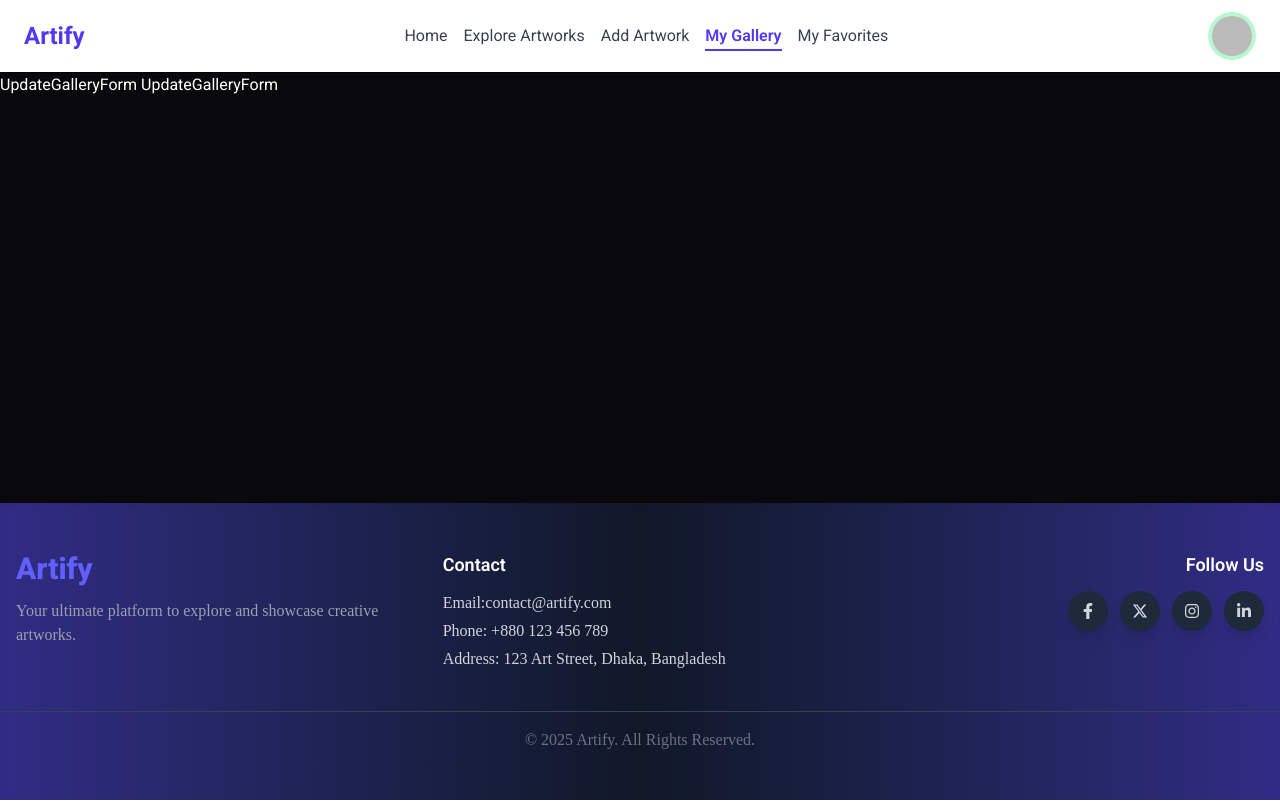
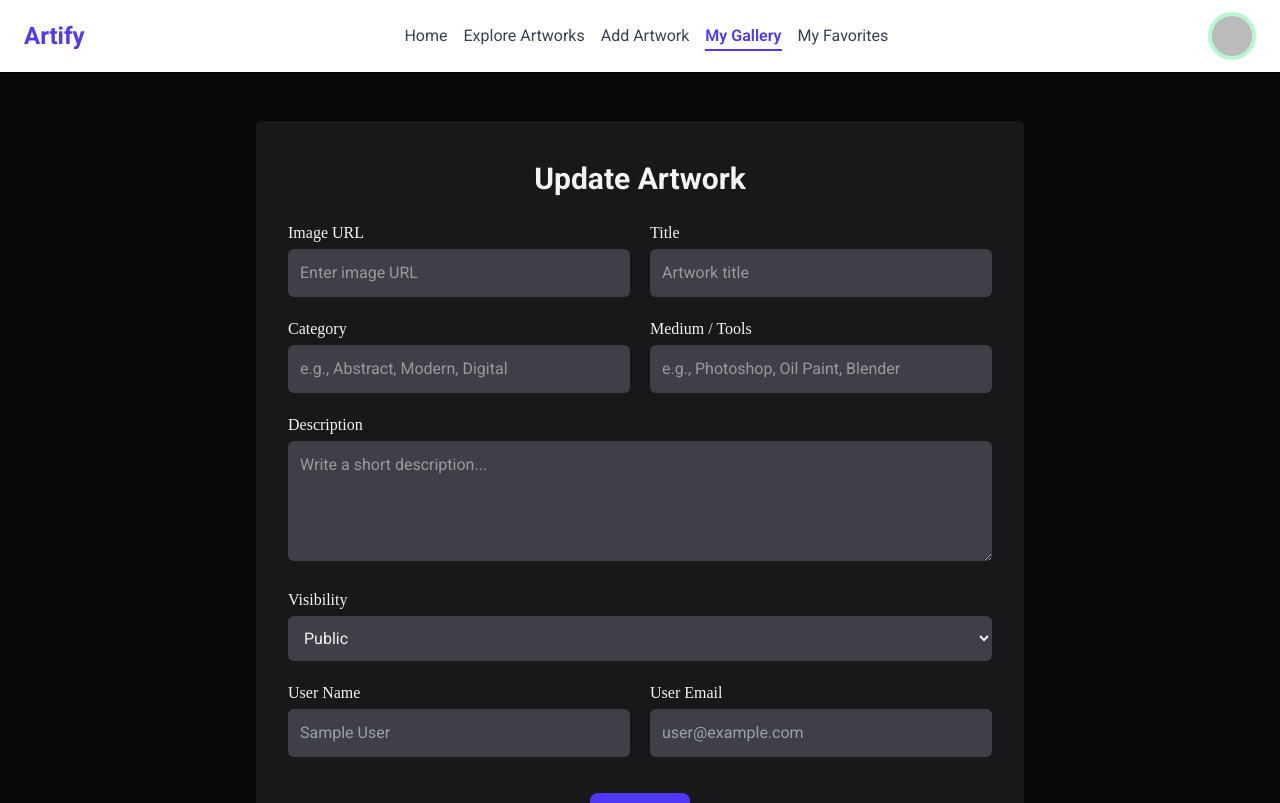
Before and after one commit to mdhasanmahamud-dev/Assignment_10_Artify_Client, a React (Vite) app: page /my-gallery/edit/1 in a window 1280 px wide. Shown: the top 803 px of the page. Built offline with nearby package versions, Linux system fonts and the light colour scheme; no server answers; sample sign-in values are in the browser's storage; a web font is replaced by a local one.

Commit message:
add update artwork functionality

```diff
--- a/src/context/ArtWorkProvider.jsx
+++ b/src/context/ArtWorkProvider.jsx
@@ -14,6 +14,7 @@ const ArtWorkProvider = ({ children }) => {
   const [likeLoading, setLikeLoading] = useState(false);
   const [galleryLoading, setGalleryLoading] = useState(false);
   const [deleteLoading, setDeleteLoading] = useState(false);
+  const [updateLoading, setUpdateLoading] = useState(false);
   //Data States
   const [latestArtworks, setLatestArtworks] = useState([]);
   const [publicArtworks, setPublicArtworks] = useState([]);
@@ -155,6 +156,34 @@ const ArtWorkProvider = ({ children }) => {
     }
   };
 
+  //Update Art work
+  const updateArtWork = async (id, updatedData) => {
+    setUpdateLoading(true);
+    try {
+      const response = await apiClient.put(`/my-gallery/${id}`, updatedData);
+      console.log(response)
+      if (response.data.success) {
+        setMyGallery((prev) =>
+          prev.map((art) => (art._id === id ? response.data.data : art))
+        );
+        Swal.fire({
+          title: "Updated!",
+          text: "Your artwork has been updated successfully.",
+          icon: "success",
+        });
+      }
+    } catch (error) {
+      console.log(error);
+      Swal.fire({
+        title: "Error!",
+        text: "Something went wrong while updating.",
+        icon: "error",
+      });
+    } finally {
+      setUpdateLoading(false);
+    }
+  };
+
   const artInfo = {
     ////////loading////////////
     latestArtWorkLoading,
@@ -163,6 +192,7 @@ const ArtWorkProvider = ({ children }) => {
     artDetailLoading,
     galleryLoading,
     deleteLoading,
+    updateLoading,
     ///////////state data/////////////
     latestArtworks,
     publicArtworks,
@@ -176,6 +206,7 @@ const ArtWorkProvider = ({ children }) => {
     increaseLike,
     fetchMyGallery,
     deleteArtFromGallery,
+    updateArtWork,
   };
   return (
     <ArtWorkContext.Provider value={artInfo}>
--- a/src/pages/MyGallery/UpdateGallery/UpdateGallery.jsx
+++ b/src/pages/MyGallery/UpdateGallery/UpdateGallery.jsx
@@ -1,10 +1,7 @@
-import { useParams } from "react-router";
 import UpdateGalleryForm from "../UpdateGalleryForm/UpdateGalleryForm";
-
 const UpdateGallery = () => {
-
   return (
-    <div className="text-white">
+    <div>
       <UpdateGalleryForm />
     </div>
   );
--- a/src/pages/MyGallery/UpdateGalleryForm/UpdateGalleryForm.jsx
+++ b/src/pages/MyGallery/UpdateGalleryForm/UpdateGalleryForm.jsx
@@ -1,8 +1,202 @@
+import { useForm } from "react-hook-form";
+import { useEffect } from "react";
 import { useParams } from "react-router";
+import useUserHook from "../../../hooks/useUserHook";
+import useArtWorkHook from "../../../hooks/useArtWorkHook";
+
 const UpdateGalleryForm = () => {
   const { id } = useParams();
-  console.log(id);
-  return <div className="text-white">UpdateGalleryForm UpdateGalleryForm</div>;
+  const { user } = useUserHook();
+  const { artworkDetail, fetchArtworkDetails, updateArtWork, updateLoading } =
+    useArtWorkHook();
+
+  const {
+    register,
+    handleSubmit,
+    reset,
+    formState: { errors },
+  } = useForm({
+    defaultValues: {
+      imageUrl: "",
+      title: "",
+      category: "",
+      medium: "",
+      description: "",
+      visibility: "public",
+    },
+  });
+
+  useEffect(() => {
+    fetchArtworkDetails(id);
+  }, [id]);
+
+  useEffect(() => {
+    if (artworkDetail) {
+      reset({
+        imageUrl: artworkDetail.imageUrl || "",
+        title: artworkDetail.title || "",
+        category: artworkDetail.category || "",
+        medium: artworkDetail.medium || "",
+        description: artworkDetail.description || "",
+        visibility: artworkDetail.visibility || "public",
+      });
+    }
+  }, [artworkDetail, reset]);
+
+  const onSubmit = async (data) => {
+    try {
+      await updateArtWork(id, data);
+    } catch (error) {
+      console.error("Failed to update artwork:", error);
+    }
+  };
+
+  return (
+    <div className="max-w-xs md:max-w-2xl lg:max-w-3xl mx-auto bg-zinc-900 text-gray-100 p-8 my-12 rounded-md py-10">
+      <h2 className="text-3xl font-bold text-center mb-6">Update Artwork</h2>
+
+      <form onSubmit={handleSubmit(onSubmit)} className="space-y-5">
+        {/* Image URL & Title */}
+        <div className="grid grid-cols-1 md:grid-cols-2 gap-5">
+          <div>
+            <label className="block mb-1">Image URL</label>
+            <input
+              type="text"
+              placeholder="Enter image URL"
+              {...register("imageUrl", { required: "Image URL is required" })}
+              className="w-full p-3 rounded-md bg-zinc-700 focus:outline-none focus:ring-2 focus:ring-indigo-500"
+            />
+            {errors.imageUrl && (
+              <p className="text-red-400 text-sm mt-1">
+                {errors.imageUrl.message}
+              </p>
+            )}
+          </div>
+
+          <div>
+            <label className="block mb-1">Title</label>
+            <input
+              type="text"
+              placeholder="Artwork title"
+              {...register("title", { required: "Title is required" })}
+              className="w-full p-3 rounded-md bg-zinc-700 focus:outline-none focus:ring-2 focus:ring-indigo-500"
+            />
+            {errors.title && (
+              <p className="text-red-400 text-sm mt-1">
+                {errors.title.message}
+              </p>
+            )}
+          </div>
+        </div>
+
+        {/* Category & Medium */}
+        <div className="grid grid-cols-1 md:grid-cols-2 gap-5">
+          <div>
+            <label className="block mb-1">Category</label>
+            <input
+              type="text"
+              placeholder="e.g., Abstract, Modern, Digital"
+              {...register("category", { required: "Category is required" })}
+              className="w-full p-3 rounded-md bg-zinc-700 focus:outline-none focus:ring-2 focus:ring-indigo-500"
+            />
+            {errors.category && (
+              <p className="text-red-400 text-sm mt-1">
+                {errors.category.message}
+              </p>
+            )}
+          </div>
+
+          <div>
+            <label className="block mb-1">Medium / Tools</label>
+            <input
+              type="text"
+              placeholder="e.g., Photoshop, Oil Paint, Blender"
+              {...register("medium", { required: "Medium/Tools is required" })}
+              className="w-full p-3 rounded-md bg-zinc-700 focus:outline-none focus:ring-2 focus:ring-indigo-500"
+            />
+            {errors.medium && (
+              <p className="text-red-400 text-sm mt-1">
+                {errors.medium.message}
+              </p>
+            )}
+          </div>
+        </div>
+
+        {/* Description */}
+        <div>
+          <label className="block mb-1">Description</label>
+          <textarea
+            rows="4"
+            placeholder="Write a short description..."
+            {...register("description", {
+              required: "Description is required",
+            })}
+            className="w-full p-3 rounded-md bg-zinc-700 focus:outline-none focus:ring-2 focus:ring-indigo-500"
+          ></textarea>
+          {errors.description && (
+            <p className="text-red-400 text-sm mt-1">
+              {errors.description.message}
+            </p>
+          )}
+        </div>
+
+        {/* Visibility */}
+        <div>
+          <label className="block mb-1">Visibility</label>
+          <select
+            {...register("visibility", { required: "Select visibility" })}
+            className="w-full p-3 rounded-md bg-zinc-700 focus:outline-none focus:ring-2 focus:ring-indigo-500"
+          >
+            <option value="public">Public</option>
+            <option value="private">Private</option>
+          </select>
+          {errors.visibility && (
+            <p className="text-red-400 text-sm mt-1">
+              {errors.visibility.message}
+            </p>
+          )}
+        </div>
+
+        {/* User Info */}
+        <div className="grid grid-cols-1 md:grid-cols-2 gap-5">
+          <div>
+            <label className="block mb-1">User Name</label>
+            <input
+              type="text"
+              value={user?.displayName || "Guest User"}
+              readOnly
+              className="w-full p-3 rounded-md bg-zinc-700 text-gray-400"
+            />
+          </div>
+
+          <div>
+            <label className="block mb-1">User Email</label>
+            <input
+              type="email"
+              value={user?.email || "guest@example.com"}
+              readOnly
+              className="w-full p-3 rounded-md bg-zinc-700 text-gray-400"
+            />
+          </div>
+        </div>
+
+        {/* Update Button */}
+        <div className="text-center pt-4">
+          <button
+            type="submit"
+            disabled={updateLoading}
+            className={`px-6 py-3 rounded-lg font-semibold transition-colors ${
+              updateLoading
+                ? "bg-indigo-400 cursor-not-allowed"
+                : "bg-indigo-600 hover:bg-indigo-700"
+            }`}
+          >
+            {updateLoading ? "Updating..." : "Update"}
+          </button>
+        </div>
+      </form>
+    </div>
+  );
 };
 
 export default UpdateGalleryForm;
--- a/src/routes/ProtectedRoutes.jsx
+++ b/src/routes/ProtectedRoutes.jsx
@@ -1,15 +1,10 @@
 import { Navigate } from "react-router";
 import useUserHook from "../hooks/useUserHook";
+import Spiner from "../components/Spiner";
 
 const ProtectedRoutes = ({ children }) => {
   const { userloading, user } = useUserHook();
-  if (userloading) {
-    return (
-      <div className="text-center text-white py-20 text-xl">
-        Loading...
-      </div>
-    );
-  }
+  if (userloading) return <Spiner />;
   if (!user) {
     return <Navigate to="/login" replace></Navigate>;
   }
```
